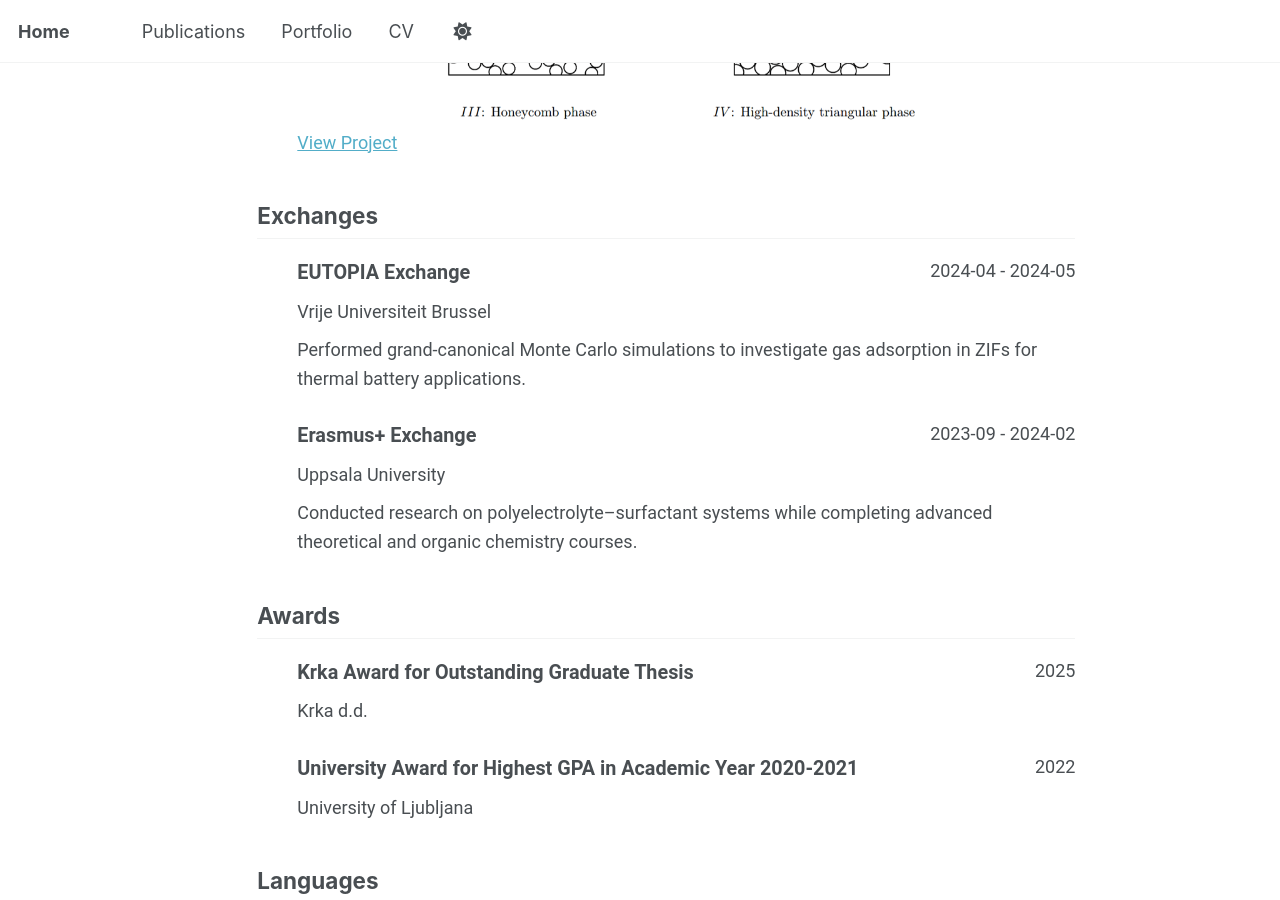
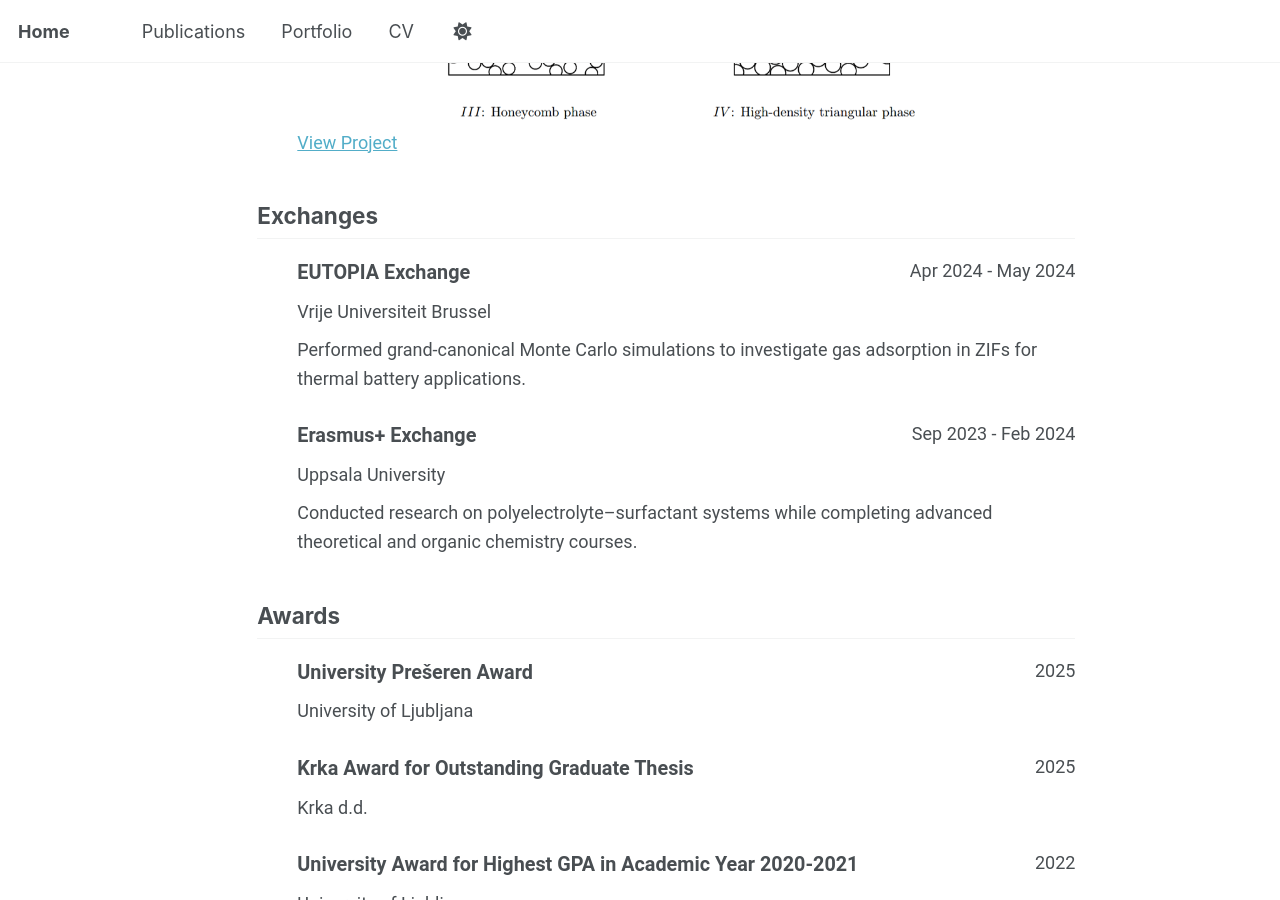
Before and after one commit to MatevzTurk/MatevzTurk.github.io, a Jekyll site: the page built from _pages/cv-json.md, in a window 1280 px wide and 900 px high, scrolled down 4008 px. Built offline with Jekyll 4.4.1, drawn with Linux system fonts in a browser that asks for light colours; a script that is not in the unit is left out; some of the changed text lies outside the part shown.

Commit message:
Update cv.json

```diff
--- a/_data/cv.json
+++ b/_data/cv.json
@@ -64,15 +64,15 @@
   {
     "position": "Chemistry Teacher",
     "company": "Gimnazija Novo mesto",
-    "startDate": "2024-09",
-    "endDate": "2025-06",
+    "startDate": "Sep 2024",
+    "endDate": "Jun 2025",
     "summary": "Worked as a full-time chemistry teacher at an elite high school."
   },
   {
     "position": "Research Assistant",
     "company": "Krka d.d.",
-    "startDate": "2022-08",
-    "endDate": "2024-08",
+    "startDate": "Aug 2022",
+    "endDate": "Aug 2024",
     "summary": "Worked as a Research Assistant during the summers of 2022, 2023, and 2024."
   }
   ],
@@ -157,19 +157,25 @@
   {
     "program": "EUTOPIA Exchange",
     "institution": "Vrije Universiteit Brussel",
-    "startDate": "2024-04",
-    "endDate": "2024-05",
+    "startDate": "Apr 2024",
+    "endDate": "May 2024",
     "description": "Performed grand-canonical Monte Carlo simulations to investigate gas adsorption in ZIFs for thermal battery applications."
   },
   {
     "program": "Erasmus+ Exchange",
     "institution": "Uppsala University",
-    "startDate": "2023-09",
-    "endDate": "2024-02",
+    "startDate": "Sep 2023",
+    "endDate": "Feb 2024",
     "description": "Conducted research on polyelectrolyte–surfactant systems while completing advanced theoretical and organic chemistry courses."
   }
   ],
   "awards": [
+  {
+    "title": "University Prešeren Award",
+    "awarder": "University of Ljubljana",
+    "date": "2025-12-12",
+    "summary": ""
+  },
   {
     "title": "Krka Award for Outstanding Graduate Thesis",
     "awarder": "Krka d.d.",
```
